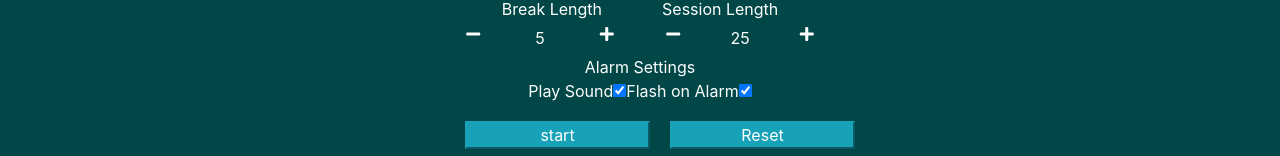
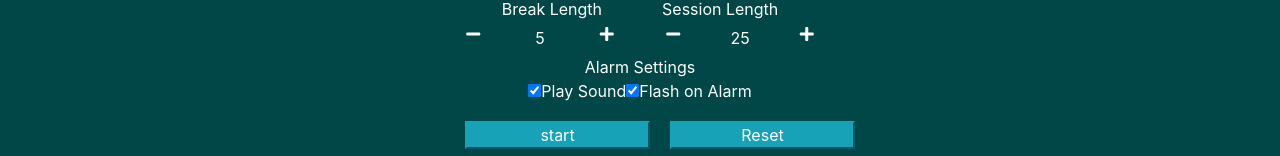
Before and after one commit to MikeDeGan/FCC-Pomodoro, a React (Create React App) app: page / in a window 1280 px wide. Shown: the part 685-841 px from the top of the page. Built offline with nearby package versions, Linux system fonts and the light colour scheme.

Commit message:
moved checkboxes

```diff
--- a/src/components/Settings.js
+++ b/src/components/Settings.js
@@ -53,20 +53,20 @@ const Settings = props => {
       </div>
 
       <div id="alarm-settings">Alarm Settings</div>
-      <label htmlFor="play-sound">Play Sound</label>
       <input
         id="play-sound"
         type="checkbox"
         checked={props.playSound}
         onChange={props.handlePlaySound}
       />
-      <label htmlFor="flash">Flash on Alarm</label>
+      <label htmlFor="play-sound">Play Sound</label>
       <input
         id="flash"
         type="checkbox"
         checked={props.flash}
         onChange={props.handleFlash}
       />
+      <label htmlFor="flash">Flash on Alarm</label>
     </div>
   );
 };
```
